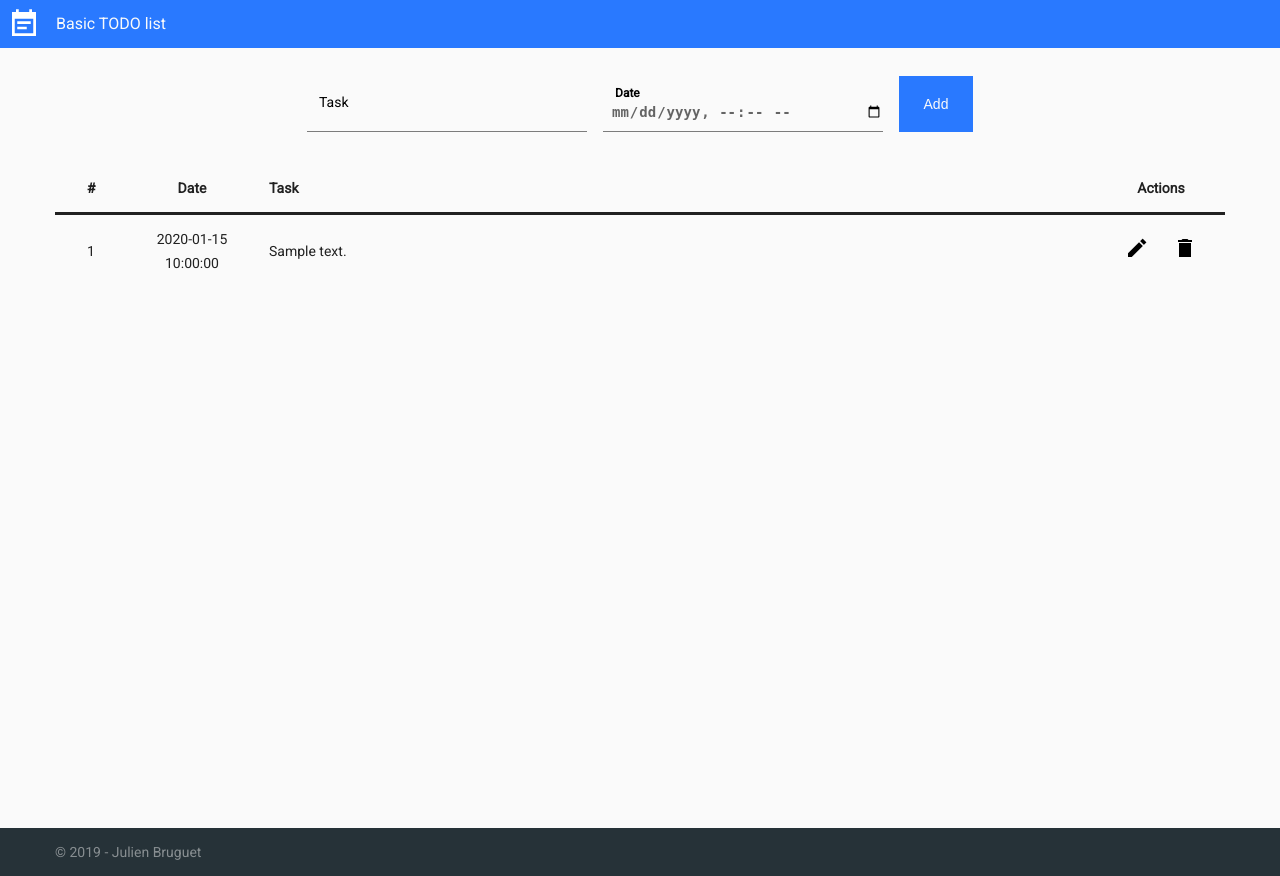
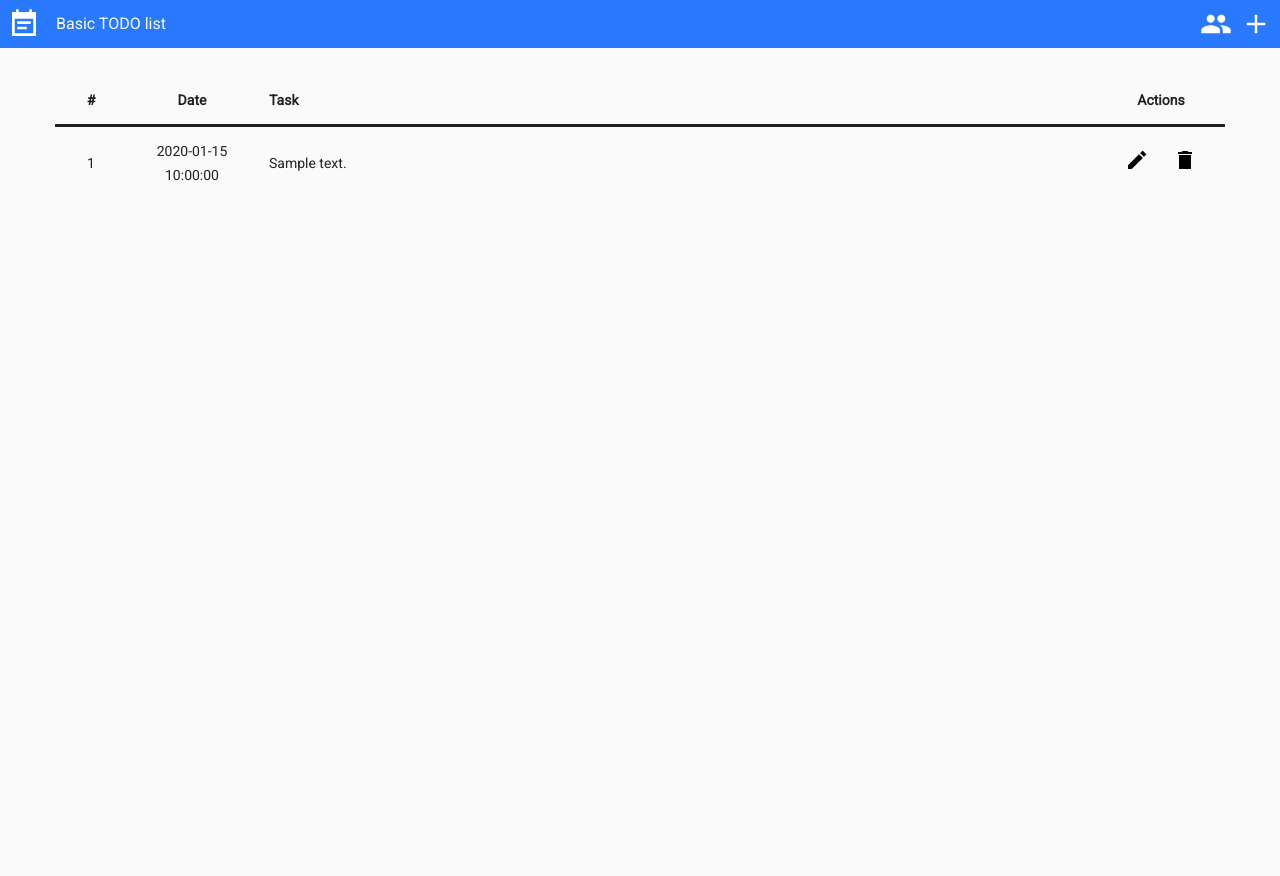
Before and after one commit to ImJulienB/basic-todo, a PHP site: page / in a window 1280 px wide. Run offline with PHP 8.4, Linux system fonts and the light colour scheme; tables that the repository leaves empty or names only in its code hold one stand-in row (values such as "Sample post").

Commit message:
Added icons, navbar buttons, add form modal, add/manage people modal

```diff
--- a/css/style.css
+++ b/css/style.css
@@ -5,7 +5,6 @@ body, html {
 	margin: 0;
 	font-family: 'Roboto', sans-serif;
 	background-color: #fafafa;
-
 }
 
 body {
@@ -22,38 +21,46 @@ body {
 header {
 	display: flex;
 	flex-direction: row;
-	align-items: center;
+	justify-content: space-between;
 	z-index: 1;
 	height: 48px; width: 100%;
 	background-color: #2979ff;
 	color: #fafafa;
 	position: fixed;
 	top: 0;
+	transition: all 0.2s;
 }
 
-header > .header-logo {
+html:not([data-scroll='0']) header {
+	box-shadow: 0 2px 2px 0 rgba(0,0,0,0.14),
+				0 3px 1px -2px rgba(0,0,0,0.12),
+				0 1px 5px 0 rgba(0,0,0,0.20);
+}
+
+.header-group {
+	display: flex;
+	flex-direction: row;
+	align-items: center;
+}
+
+.header-logo {
 	width: 32px;
 	height: 32px;
 	margin: 0 16px 0 8px;
 }
 
-header > .title {
+.header-title {
 	margin: 0;
 	font-size: 16px;
 	font-weight: normal;
 	line-height: 48px;
 }
 
-footer {
-	z-index: 1;
-	font-size: 14px;
-	line-height: 48px;
-	position: absolute;
-	bottom: 0;
-	left: 0;
-	right: 0;
-	background-color: #263238;
-	color: #FAFAFA75;
+.header-btn {
+	width: 32px;
+	height: 32px;
+	margin: 0 8px 0 0;
+	cursor: pointer;
 }
 
 
@@ -141,6 +148,10 @@ tr:first-child {
 	background: transparent;
 }
 
+#people-table {
+	margin-bottom: 14px;
+}
+
 
 
 
@@ -167,11 +178,17 @@ tr:first-child {
 .btn-add:hover {
 	background-color: #82b1ff;
 	color: #212121;
+	box-shadow: 0 4px 5px 0 rgba(0,0,0,0.14),
+				0 1px 10px 0 rgba(0,0,0,0.12),
+				0 2px 4px -1px rgba(0,0,0,0.20);
 }
 
 .btn-add:active {
 	background-color: #2962ff;
 	color: #fafafa;
+	box-shadow: 0 2px 2px 0 rgba(0,0,0,0.14),
+				0 3px 1px -2px rgba(0,0,0,0.12),
+				0 1px 5px 0 rgba(0,0,0,0.20);
 }
 
 .btn-edit, .btn-delete {
@@ -205,11 +222,6 @@ tr:first-child {
 
 
 /* Form styling */
-
-.flex-center {
-	display: flex;
-	justify-content: center;
-}
 
 .form-control {
 	display: inline-grid;
@@ -262,7 +274,7 @@ tr:first-child {
 	outline: none;
 	box-shadow: none;
 	border-bottom: solid 2px #2979ff;
-	padding-top: 17px;
+	padding-top: 16px;
 }
 
 .form-control-input[type="datetime-local"]:focus {
@@ -325,6 +337,7 @@ tr:first-child {
 	width: 344px;
 	-webkit-animation: animatetop 0.4s;
 	animation: animatetop 0.4s;
+	overflow: auto;
 }
 
 @-webkit-keyframes animatetop {
--- a/index.html
+++ b/index.html
@@ -1,5 +1,8 @@
 <!DOCTYPE html>
 <html>
+	<!-- Allows me to stylise some stuff according to the scroll position -->
+	<!-- Placed it here for optimal performances -->
+	<script src="js/scroll.js"></script>
 	<head>
 		<meta charset="UTF-8">
 		<meta name="viewport" content="width=device-width, initial-scale=1">
@@ -14,31 +17,20 @@
 	</head>
 	<body>
 		<header>
-			<img src="img/event_note_white.png" class="header-logo">
-			<h1 class="title">Basic TODO list</h1>
+			<div class="header-group">
+				<img src="img/event_note_white.png" class="header-logo">
+				<h1 class="header-title">Basic TODO list</h1>
+			</div>
+			<div class="header-group">
+				<img src="img/people_white.png" class="header-btn" id="people-header-btn">
+				<img src="img/add_white.png" class="header-btn" id="add-header-btn">
+			</div>
 		</header>
 
 		<div class="content">
-			<!-- Centering the little add form -->
-			<div class="flex-center">
-
-				<!-- Add form -->
-				<form id="add-form" class="form-control">
-					<div class="form-group">
-						<input type="text" name="content" id="content" class="form-control-input" required>
-						<label for="content" class="form-label">Task</label>
-					</div>
-					<div class="form-group">
-						<input type="datetime-local" name="date" id="date" class="form-control-input" required>
-						<label for="date" class="form-label">Date</label>
-					</div>
-					<input type="submit" name="submit" id="add-submit" value="Add" class="btn-add">
-					<input type="hidden" name="action" id="action" value="add">
-				</form>
-			</div>
 
 			<!-- Tasks list -->
-			<table class="tasks-table">
+			<table class="tasks-table" id="tasks-table">
 				<tr>
 					<th>#</th><th>Date</th><th>Task</th><th>Actions</th>
 				</tr>
@@ -48,8 +40,38 @@
 				</tr>
 				-->
 			</table>
+
 			<!-- task_request.js to show the tasks -->
+			<!-- Placed it here for optimal performances -->
 			<script src="js/task_request.js"></script>
+		</div>
+
+		<!-- Modal for tasks adding -->
+		<div id="addmodal" class="modal">
+
+			<div class="modal-content">
+				<div class="modal-header">
+					<span class="close add-close">&times;</span>
+					<h3 class="modal-title">Add task</h3>
+				</div>
+
+				<div class="modal-body">
+					<form id="add-form" class="form-control form-control-modal">
+
+						<div class="form-group">
+							<input type="text" name="content" id="content" class="form-control-input" required>
+							<label for="content" class="form-label">Task</label>
+						</div>
+						<div class="form-group">
+							<input type="datetime-local" name="date" id="date" class="form-control-input" required>
+							<label for="date" class="form-label">Date</label>
+						</div>
+
+						<input type="submit" name="submit" id="add-submit" value="Add" class="btn-add btn-add-modal">
+						<input type="hidden" name="action" id="action" value="add">
+					</form>
+				</div>
+			</div>
 		</div>
 
 		<!-- Modal for tasks editing -->
@@ -57,7 +79,7 @@
 
 			<div class="modal-content">
 				<div class="modal-header">
-					<span class="close">&times;</span>
+					<span class="close edit-close">&times;</span>
 					<h3 class="modal-title">Edit task</h3>
 				</div>
 
@@ -81,16 +103,65 @@
 			</div>
 		</div>
 
-		<footer>
-			<div class="content content-footer">
-				© 2019 - Julien Bruguet
+		<!-- Modal for people adding -->
+		<div id="addpeoplemodal" class="modal">
+
+			<div class="modal-content">
+				<div class="modal-header">
+					<span class="close add-people-close">&times;</span>
+					<h3 class="modal-title">Add person</h3>
+				</div>
+
+				<div class="modal-body">
+					<form id="add-people-form" class="form-control form-control-modal">
+
+						<div class="form-group">
+							<input type="text" name="name" id="name" class="form-control-input" required>
+							<label for="name" class="form-label">Name</label>
+						</div>
+
+						<input type="submit" name="submit" id="add-people-submit" value="Add" class="btn-add btn-add-modal">
+						<input type="hidden" name="action" id="people-action" value="add">
+					</form>
+
+					<!-- People list -->
+					<!--<div class="people-list">
+						<div class="list-heads">
+							<span>Name</span>
+							<span>Action</span>
+						</div>
+						<div class="list-row">
+							<span>Michel</span>
+							<span><button class="btn-delete" id="btn-people-delete" value="1"></button></span>
+						</div>
+					</div>-->
+
+					<table class="tasks-table" id="people-table">
+						<tr>
+							<th>Name</th> <th>Actions</th>
+						</tr>
+
+						<!-- People will be added here like this:
+						<tr>
+							<th>Name-goes-here</th> <th>Buttons here</th>
+						</tr>
+						-->
+					</table>
+
+					<!-- people_request.js to show people -->
+					<!-- Placed it here for optimal performances -->
+					<script src="js/people_request.js"></script>
+				</div>
 			</div>
-		</footer>
+		</div>
 
 		<!-- Some script for my form (something I am working on ;-) ) -->
 		<script src="js/forms.js"></script>
 
 		<!-- task_action.js to add and manipulate tasks -->
 		<script src="js/task_action.js"></script>
+
+		<!-- people_action.js to add and manipulate people -->
+		<script src="js/people_action.js"></script>
 	</body>
 </html>
--- /dev/null
+++ b/js/people_request.js
@@ -0,0 +1,18 @@
+// This script fires once you load the page, no event listeners here!
+var nameID;
+$.ajax({
+    url: "php/people_request.php", // The script to use
+    success: function(data) { // In case of success
+        $.each(data, function(i, item) { // Foreach equivalent, to show the result of the script
+            contentID = "task-content-" + item.id;
+            $("#people-table").append( // Adding stuff to the table
+                $('<tr>').append( // Adding stuff to a newly created tr
+                    $('<td>').text(item.name), // Adding the ID to the first td
+                    $('<td>').append( // Adding the buttons here, have to open this one
+                        $('<button class="btn-delete" id="people-btn-delete" value="' + item.id + '"></button>')
+                    ) // Closing the last td
+                ) // Closing the tr
+            ); // Done adding stuff to the table
+        });
+    }
+});
--- /dev/null
+++ b/js/scroll.js
@@ -0,0 +1,19 @@
+const debounce = (fn) => {
+	let frame;
+	return (...params) => {
+		if (frame) {
+			cancelAnimationFrame(frame);
+		}
+		frame = requestAnimationFrame(() => {
+			fn(...params);
+		});
+	}
+};
+
+const storeScroll = () => {
+	document.documentElement.dataset.scroll = window.scrollY;
+}
+
+document.addEventListener('scroll', debounce(storeScroll), { passive: true });
+
+storeScroll();
--- a/js/task_request.js
+++ b/js/task_request.js
@@ -1,5 +1,4 @@
 // This script fires once you load the page, no event listeners here!
-$(function() {
 var dateID;
 var contentID;
 $.ajax({
@@ -8,17 +7,16 @@ $(function() {
         $.each(data, function(i, item) { // Foreach equivalent, to show the result of the script
             dateID = "date-" + item.id;
             contentID = "task-content-" + item.id;
-                $(".tasks-table").append( // Adding stuff to the table
+            $("#tasks-table").append( // Adding stuff to the table
                 $('<tr>').append( // Adding stuff to a newly created tr
                     $('<td>').text(item.id), // Adding the ID to the first td
                     $('<td>').attr("id", dateID).text(item.date), // Adding the date & time to the second td
                     $('<td>').attr("id", contentID).text(item.content), // Adding the task's content to the third td
                     $('<td>').append( // Adding the buttons here, have to open this one
-                            $('<button class="btn-edit" value="' + item.id + '"></button><button class="btn-delete" value="' + item.id + '"></button>')
+                        $('<button class="btn-edit" id="task-btn-edit" value="' + item.id + '"></button><button class="btn-delete" id="task-btn-delete" value="' + item.id + '"></button>')
                     ) // Closing the last td
                 ) // Closing the tr
             ); // Done adding stuff to the table
         });
     }
 });
-});
--- /dev/null
+++ b/oauthstuff.txt
@@ -0,0 +1,5 @@
+Client ID
+429223775582-f3rsfgpq327sr7jom0hkrdtd062m45k5.apps.googleusercontent.com
+
+Secret client code
+rkJr-Mmhz64810CulC6V-WSO
--- /dev/null
+++ b/php/people_request.php
@@ -0,0 +1,12 @@
+<?php
+
+require("db_connect.php");
+
+$request = $db->prepare("SELECT * FROM people"); // Preparing the request to grab everything from the task table
+$request->execute(); // Firing it
+
+$response = $request->fetchAll(PDO::FETCH_ASSOC); // Fetching data from the request
+
+echo json_encode($response); // Encoding it in JSON and sending it back to the AJAX script for display
+
+?>
```
Also changed, not shown: js/people_action.js (added, +72 -0 lines), js/task_action.js (+34 -8 lines), php/people_action.php (added, +32 -0 lines), img/add_white.png (added), img/people_white.png (added). Lines whose indentation alone changed are shown as unchanged.
